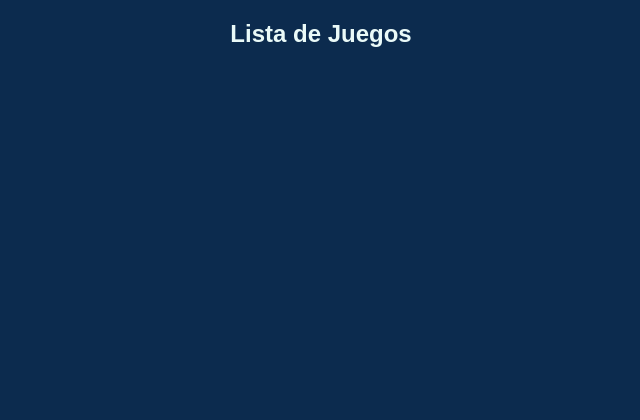
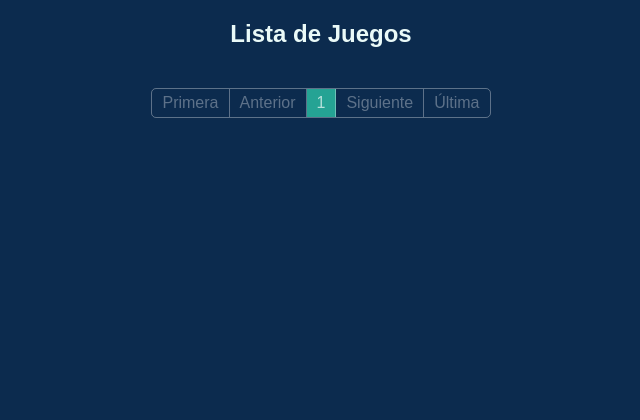
Before and after one commit to suarezKevin/videogame_store, a Django app: page /catalog/ in a window 1280 px wide. Shown: the top 420 px of the page, without its empty margins (319-959 px from the left). Run offline with Django 5.2, Linux system fonts and the light colour scheme; data that the repository does not hold is empty.

Commit message:
Implement pagination and navigation for videogame listing

```diff
--- a/videogame_store/catalog/templates/catalog/videogame_list.html
+++ b/videogame_store/catalog/templates/catalog/videogame_list.html
@@ -10,10 +10,44 @@
         <img class="catalog__content-img" src="{% static 'img/front/' %}{{videogame.image}}" alt="">
         <div>
             <h4>{{videogame.name}}</h5>
-            <p>Plataforma: {{videogame.platform}}</p>
-            <p>Price: {{videogame.price}}</p>
+                <p>Plataforma: {{videogame.platform}}</p>
+                <p>Price: {{videogame.price}}</p>
         </div>
     </div>
     {% endfor %}
 </div>
+
+<nav class="nav__container">
+    <ul class="nav__container__ul">
+        {% if videogame_list.has_previous %}
+        <li>
+            <a href="?page=1">Primera</a>
+        </li>
+        <li>
+            <a href="?page={{videogame_list.previous_page_number}}">Anterior</a>
+        </li>
+        {% else %}
+        <li><span>Primera</span></li>
+        <li><span>Anterior</span></li>
+        {% endif %}
+
+        {% for number in videogame_list.paginator.page_range %}
+        {% if videogame_list.number == number %}
+        <li class="nav__container__ul-active"><span>{{number}}</span></li>
+        {% elif number > videogame_list.number|add:'-3' and number < videogame_list.number|add:'3' %} <li><a
+                href="?page={{number}}">{{number}}</a></li>
+            {% endif %}
+            {% endfor %}
+
+            {% if videogame_list.has_next %}
+            <li><a href="?page={{videogame_list.next_page_number}}">Siguiente</a></li>
+            <li><a href="?page={{videogame_list.paginator.num_pages}}">Última</a></li>
+            {% else %}
+            <li><span>Siguiente</span></li>
+            <li><span>Última</span></li>
+            {% endif %}
+    </ul>
+</nav>
+
+
 {% endblock %}
--- a/videogame_store/catalog/views.py
+++ b/videogame_store/catalog/views.py
@@ -1,8 +1,18 @@
 from django.shortcuts import render
+from django.core.paginator import Paginator
 from catalog.models import Videogame
 
 # Create your views here.
 def videogame_list(request):
-    videogame = Videogame.objects.all()
-    videogame_catalog = {'videogame_list': videogame}
+    videogame = Videogame.objects.all().order_by('id')
+
+    paginator = Paginator(videogame, 1) # Show 6 videogames for page
+
+    # We obtain the page number from the URL
+    page_number = request.GET.get('page')
+
+    # We obtain the objects from that page
+    page_objects = paginator.get_page(page_number)
+
+    videogame_catalog = {'videogame_list': page_objects}
     return render(request, 'catalog/videogame_list.html', videogame_catalog)
--- a/videogame_store/static/css/catalog.css
+++ b/videogame_store/static/css/catalog.css
@@ -32,3 +32,42 @@
 .catalog__content-item:hover {
     box-shadow: 0 0 20px 3px #25a394;
 }
+
+/* navigation */
+.nav__container{
+    display: flex;
+    justify-content: center;
+
+    color: #fff5;
+}
+
+.nav__container__ul {
+    margin: 0 10px;
+    display: flex;
+    justify-content: space-between;
+    align-items: center;
+    flex-direction: row;
+    border: 1px solid #fff5;
+    border-radius: 5px;
+}
+
+.nav__container__ul li{
+    list-style-type: none;
+    border-right: 1px solid #fff5; /* línea separadora */
+    padding: 5px 10px;
+}
+
+.nav__container__ul li:last-child {
+    border-right: none; /* eliminar el borde en el último */
+}
+
+.nav__container__ul li a{
+    color: #fffa;
+    text-decoration-line: none;
+}
+
+.nav__container__ul-active {
+    padding: 7px 7px;
+    background: #25a394;
+    color: #fffa;
+}
```
